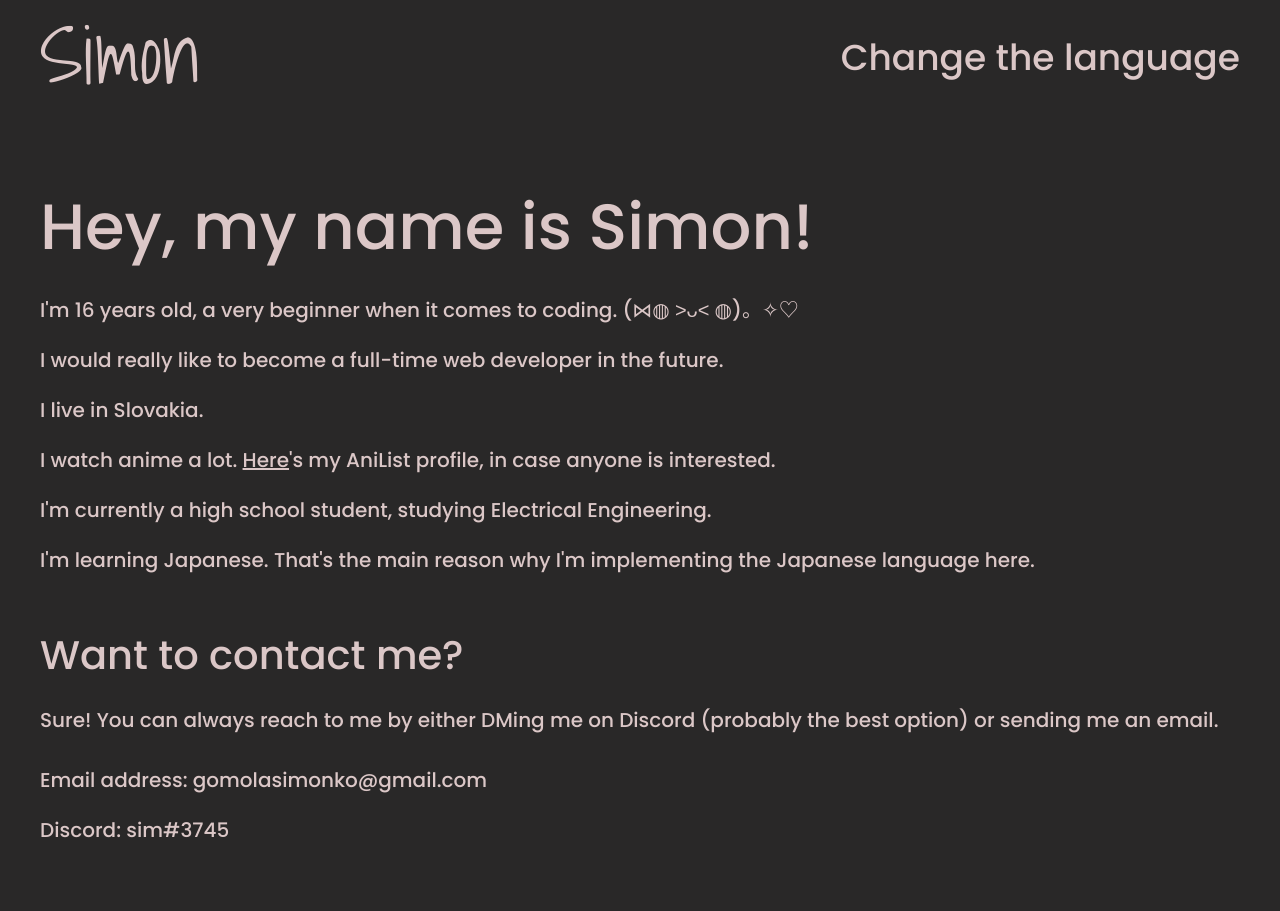
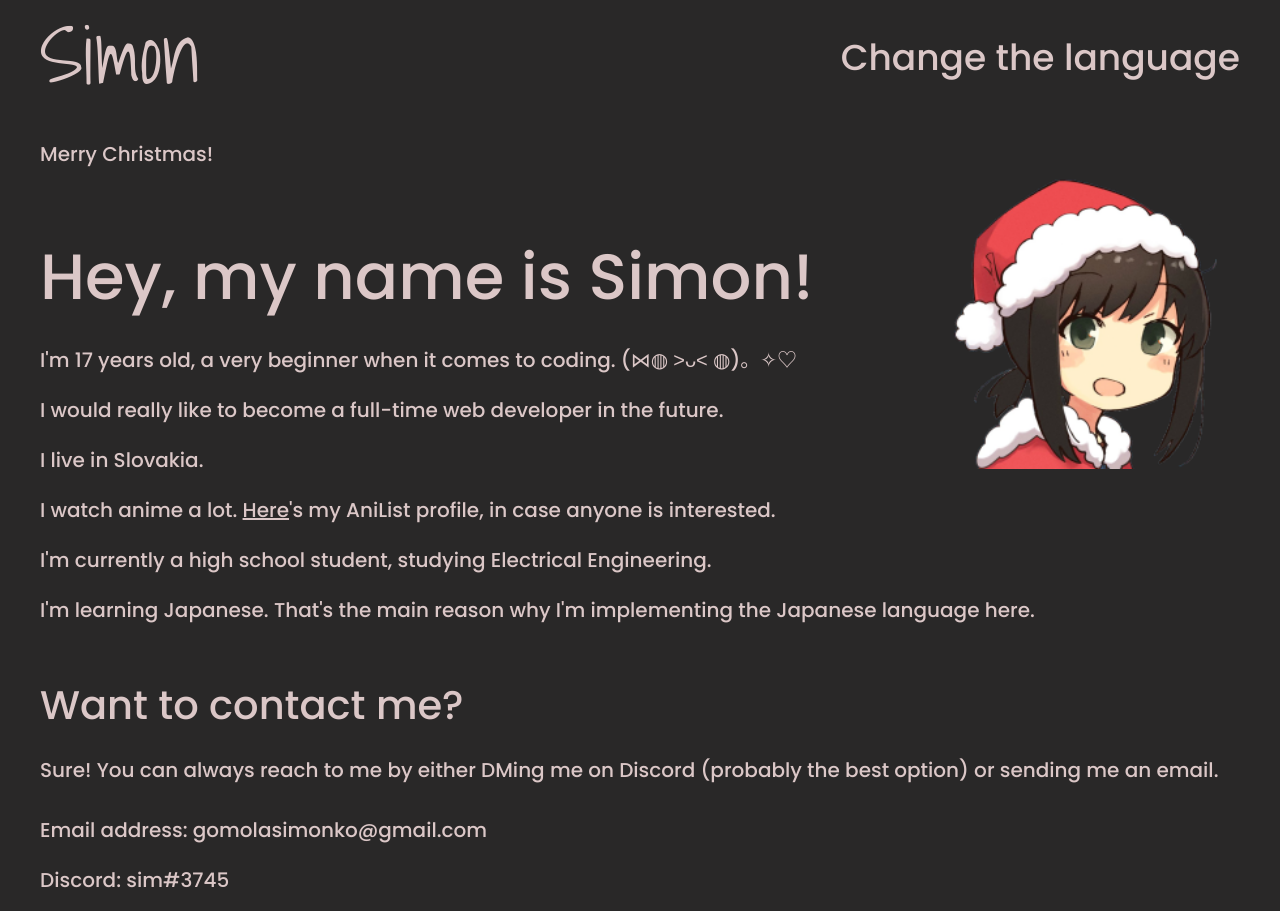
Before and after one commit to simdesu/simdesu.github.io, a website: page index-en.html in a window 1280 px wide. Before the commit the page ends 861 px from the top, so only its background shows below. Drawn offline with Linux system fonts and the light colour scheme.

Commit message:
Update the age.

```diff
--- a/index-en.html
+++ b/index-en.html
@@ -20,8 +20,12 @@
 
 <section class="container content-section">
     <div>
+        <p class="main-desc main-icon-text">Merry Christmas!</p>
+        <a href="https://twitter.com/ma_rukan/status/1462704013854396417?s=21" target="_blank">
+            <img class="main-icon" src="img/tabicon.png" alt="" align="right" height="300px" width="300px">
+        </a>
         <p class="main-section-text">Hey, my name is Simon!</p>
-        <p class="main-desc"> I'm 16 years old, a very beginner when it comes to coding. (⋈◍ ˃ᴗ˂ ◍)。✧♡</p>
+        <p class="main-desc"> I'm 17 years old, a very beginner when it comes to coding. (⋈◍ ˃ᴗ˂ ◍)。✧♡</p>
         <p class="main-desc">I would really like to become a full-time web developer in the future.</p>
         <p class="main-desc">I live in Slovakia.</p>
         <p class="main-desc">I watch anime a lot. <a class="projects-al-link" href="https://anilist.co/user/sim" target="_blank">Here</a>'s my AniList profile, in case anyone is interested.</p>
```
Also changed, not shown: index-jp.html (+1 -1 lines).
